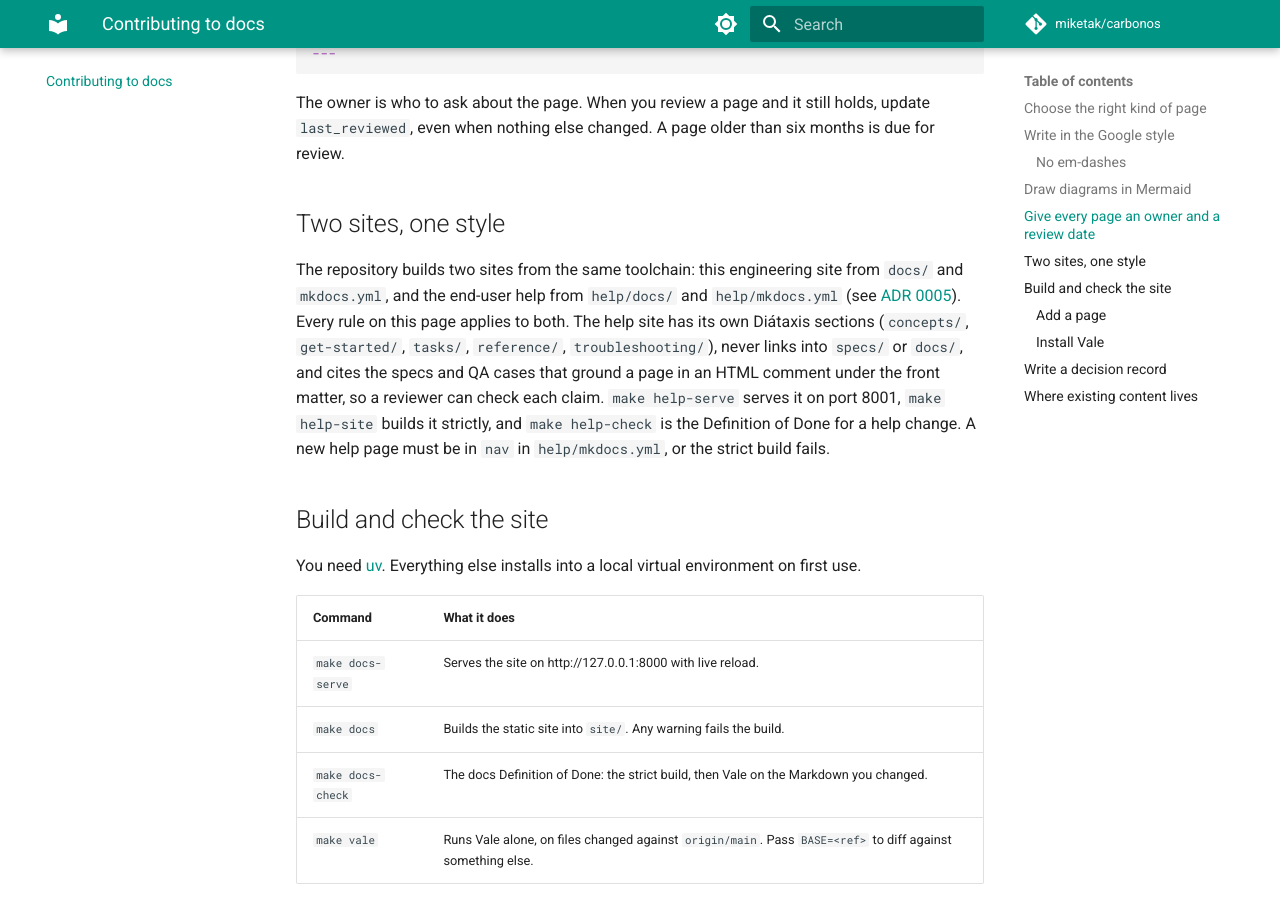
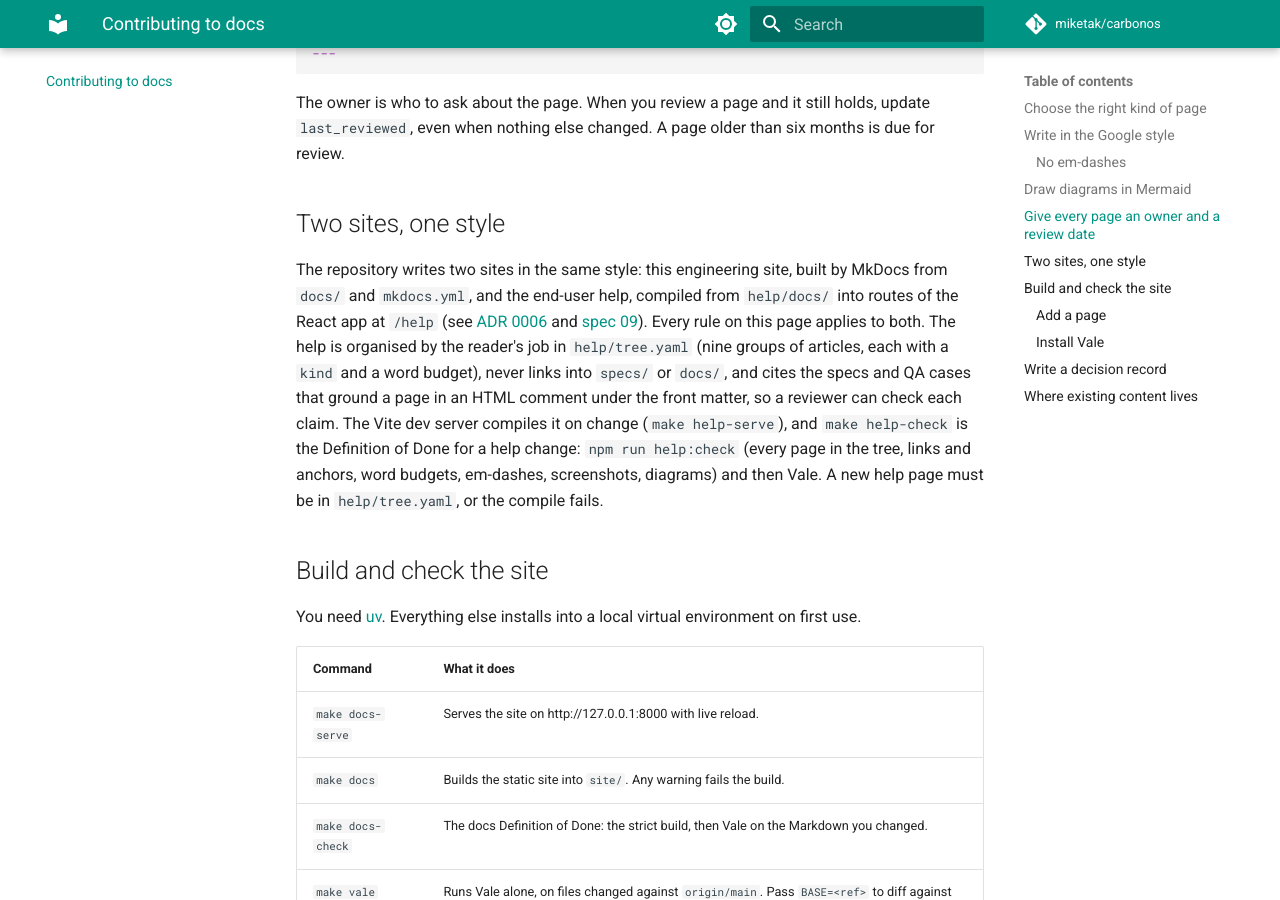
Before and after one commit to miketak/carbonos, an MkDocs documentation site: the page built from docs/contributing-to-docs.md, in a window 1280 px wide and 900 px high, scrolled down 2958 px. Built offline with MkDocs 1.6.1 and Material for MkDocs 9.7.7, drawn with Linux system fonts in a browser that asks for light colours; comment, search, counter and statistics services are not loaded.

Commit message:
chore(help): retire the MkDocs help site
The takeover of ADR 0006: the help/mkdocs.yml project, the section index
pages, the Makefile help-site and help-bundle targets, the Dockerfile
help stage, the nginx /help locations and the MkDocs steps of the
release and docs workflows go; staging and production compile the help
the way qa already did. help-serve is now the Vite dev server, dev-up
has three panes, ADR 0005 is superseded, and every URL the old site
served is in the legacy map of help/tree.yaml and redirects.

Co-Authored-By: Claude Fable 5.1 <noreply@anthropic.com>
Claude-Session: https://claude.ai/code/session_013DUDkZtVVqLh2wCRk4acEV

```diff
--- a/docs/contributing-to-docs.md
+++ b/docs/contributing-to-docs.md
@@ -133,18 +133,20 @@ than six months is due for review.
 
 ## Two sites, one style
 
-The repository builds two sites from the same toolchain: this engineering
-site from `docs/` and `mkdocs.yml`, and the end-user help from
-`help/docs/` and `help/mkdocs.yml`
-(see [ADR 0005](adr/0005-a-separate-mkdocs-site-for-end-user-help.md)).
-Every rule on this page applies to both. The help site has its own
-Diátaxis sections (`concepts/`, `get-started/`, `tasks/`, `reference/`,
-`troubleshooting/`), never links into `specs/` or `docs/`, and cites the
-specs and QA cases that ground a page in an HTML comment under the front
-matter, so a reviewer can check each claim. `make help-serve` serves it on
-port 8001, `make help-site` builds it strictly, and `make help-check` is
-the Definition of Done for a help change. A new help page must be in `nav`
-in `help/mkdocs.yml`, or the strict build fails.
+The repository writes two sites in the same style: this engineering site,
+built by MkDocs from `docs/` and `mkdocs.yml`, and the end-user help,
+compiled from `help/docs/` into routes of the React app at `/help`
+(see [ADR 0006](adr/0006-serve-end-user-help-as-routes-of-the-app.md) and
+[spec 09](specs/09-the-help-centre.md)). Every rule on this page applies
+to both. The help is organised by the reader's job in `help/tree.yaml`
+(nine groups of articles, each with a `kind` and a word budget), never
+links into `specs/` or `docs/`, and cites the specs and QA cases that
+ground a page in an HTML comment under the front matter, so a reviewer can
+check each claim. The Vite dev server compiles it on change
+(`make help-serve`), and `make help-check` is the Definition of Done for a
+help change: `npm run help:check` (every page in the tree, links and
+anchors, word budgets, em-dashes, screenshots, diagrams) and then Vale. A
+new help page must be in `help/tree.yaml`, or the compile fails.
 
 ## Build and check the site
 
```
Also changed, not shown: docs/adr/0005-a-separate-mkdocs-site-for-end-user-help.md (+9 -2 lines), docs/how-to/deploy-and-release.md (+2 -2 lines), docs/how-to/set-up-the-dev-environment.md (+2 -3 lines), docs/index.md (+3 -3 lines), docs/reference/makefile.md (+3 -5 lines), help/docs/concepts/index.md (deleted, +0 -36 lines), help/docs/get-started/index.md (deleted, +0 -17 lines), help/docs/index.md (deleted, +0 -49 lines), help/docs/reference/index.md (deleted, +0 -14 lines), help/docs/tasks/index.md (deleted, +0 -30 lines), 8 other files.
